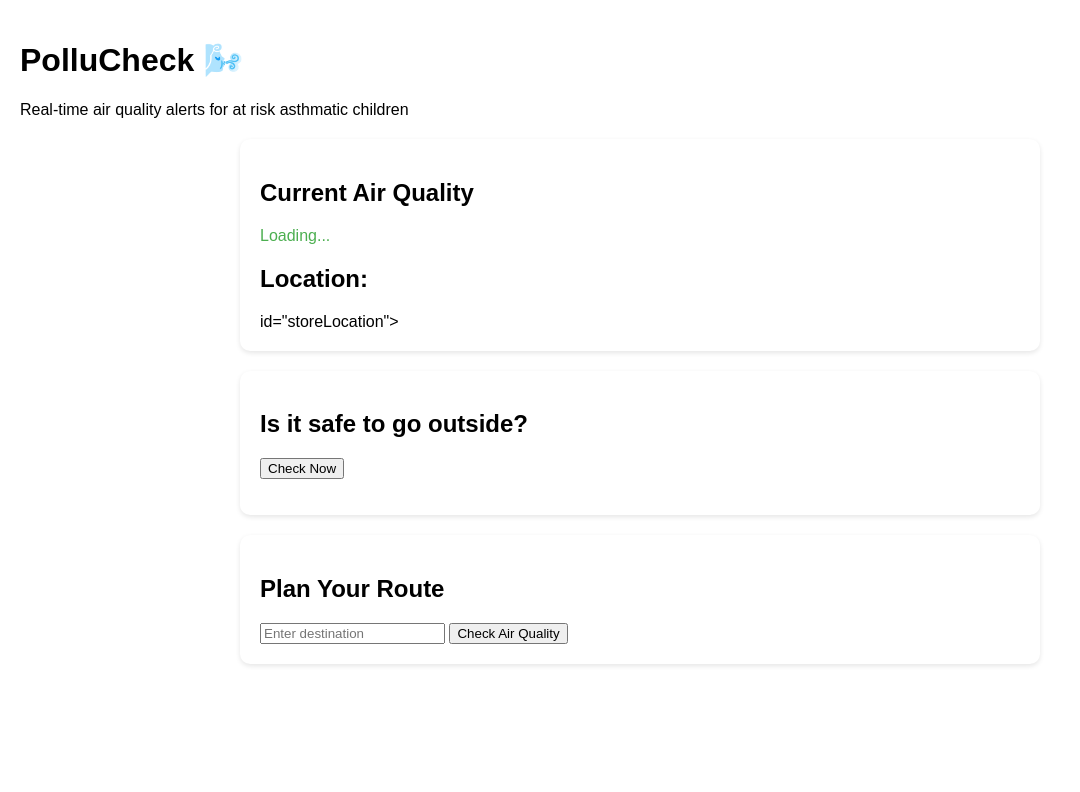
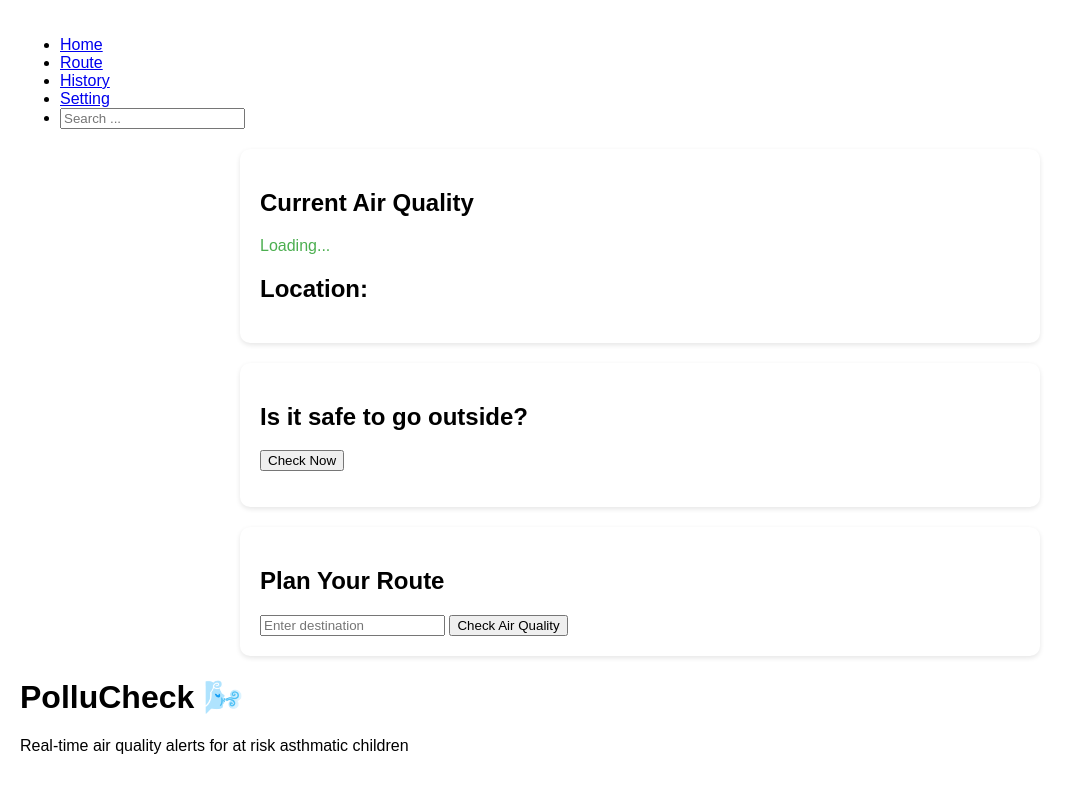
Before and after one commit to nwon-tech/tm08-pollucheck, a plain HTML site: page web/index.html in a window 1280 px wide. Shown: the whole page, without its empty margins (0-1080 px from the left). Drawn offline with Linux system fonts and the light colour scheme.

Commit message:
added navbar functionality

```diff
--- a/web/index.html
+++ b/web/index.html
@@ -6,12 +6,19 @@
     <title>PolluCheck - Is it Safe to Go Out?</title>
     <link rel="stylesheet" href="css/styles.css" />
   </head>
+
   <body>
-    <header>
-      <h1>PolluCheck 🌬️</h1>
-      <p>Real-time air quality alerts for at risk asthmatic children</p>
-    </header>
+    <nav class="navbar">
+      <ul>
+        <li><a href="#">Home</a></li>
+        <li><a href="#">Route</a></li>
+        <li><a href="#">History</a></li>
+        <li><a href="#">Setting</a></li>
+        <li><input type="text" placeholder="Search ..." /></li>
+      </ul>
+    </nav>
 
+    <main>
       <div class="alert-banner" id="alertBanner">
         <!-- use JS to populate -->
       </div>
@@ -21,7 +28,7 @@
           <h2>Current Air Quality</h2>
           <div id="aqiDisplay" class="aqi-good">Loading...</div>
           <h2>Location:</h2>
-        <div> id="storeLocation"></div>
+          <p id="storeLocation"></p>
         </div>
 
         <div class="card">
@@ -40,7 +47,11 @@
           <button onclick="getRouteAQI()">Check Air Quality</button>
         </div>
       </div>
-
+      <footer>
+        <h1>PolluCheck 🌬️</h1>
+        <p>Real-time air quality alerts for at risk asthmatic children</p>
+      </footer>
       <script src="js/app.js"></script>
+    </main>
   </body>
 </html>
```
Lines whose indentation alone changed are shown as unchanged.
